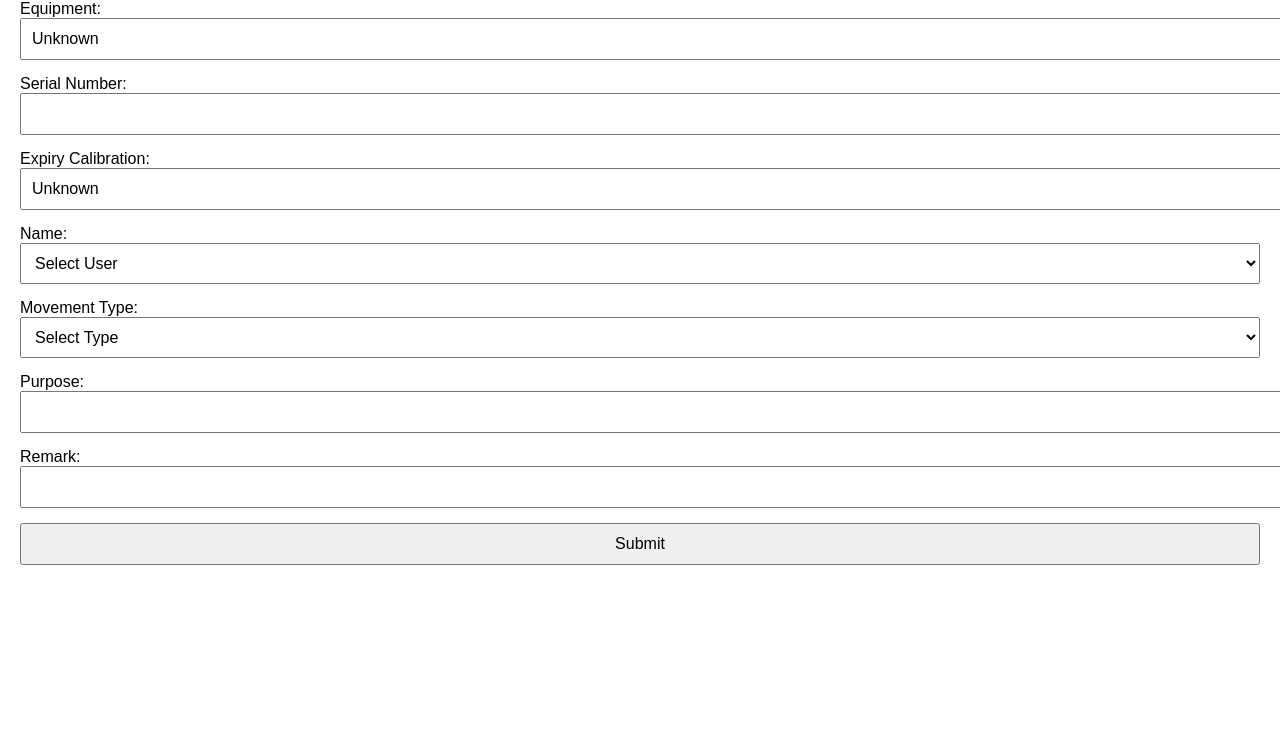
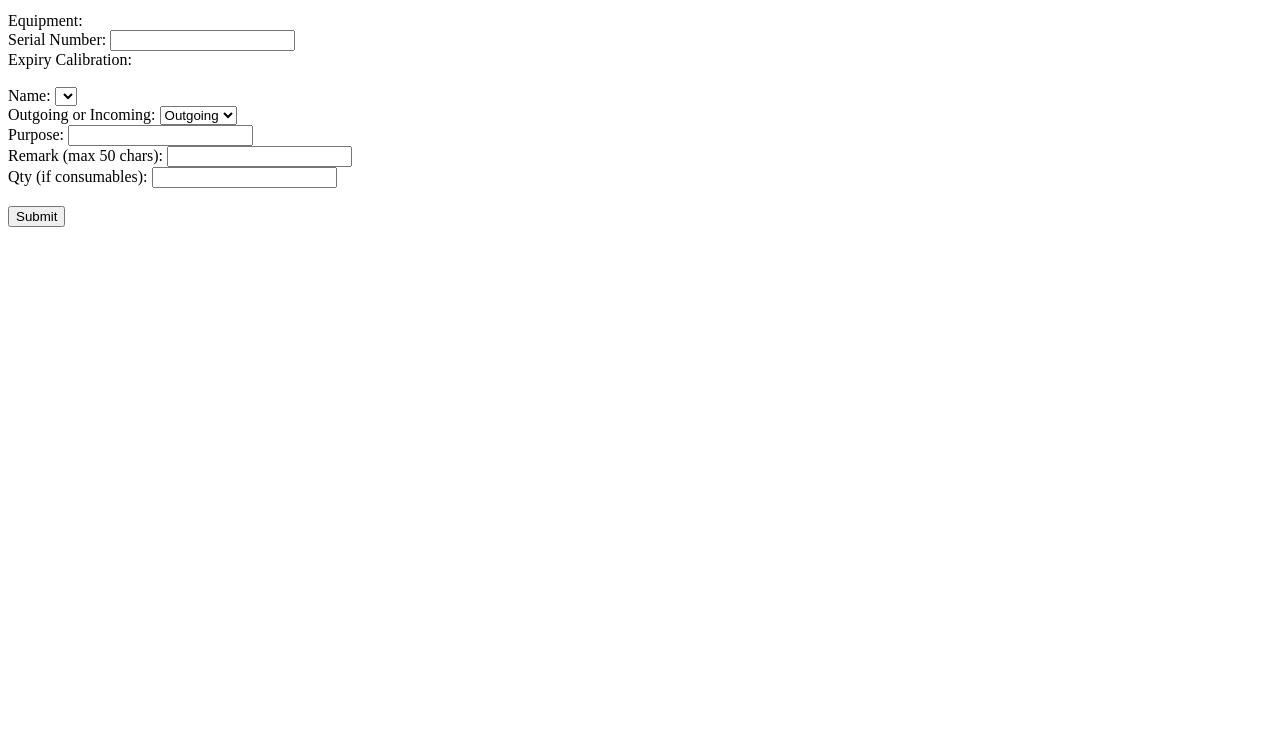
Before and after one commit to TAKLUKJAGAT/Sangkar, a plain HTML site: page index.html in a window 1280 px wide. Shown: the part 68-800 px from the top of the page. Drawn offline with Linux system fonts and the light colour scheme.

Commit message:
Add files via upload

```diff
--- a/index.html
+++ b/index.html
@@ -2,163 +2,49 @@
 <html lang="en">
 <head>
   <meta charset="UTF-8">
-    <meta name="viewport" content="width=device-width, initial-scale=1.0">
-    <title>Equipment Movement Form</title>
-    <style>
-        body {
-            font-family: Arial, sans-serif;
-            margin: 20px;
-            padding: 0;
-        }
-        input, select, textarea, button {
-            width: 100%;
-            margin-bottom: 15px;
-            padding: 10px;
-            font-size: 1rem;
-        }
-        .hidden {
-            display: none;
-        }
-    </style>
+  <title>S@ngkar Equipment Form</title>
 </head>
 <body>
-    <h2>Equipment Movement Form</h2>
-    <form id="movementForm">
-        <label>Equipment:</label>
-        <input type="text" id="equipment" readonly>
+  <h1>Equipment Movement</h1>
 
-        <label>Serial Number:</label>
-        <input type="text" id="serialNumber" readonly>
+  <form id="equipmentForm">
+    <label>Equipment:</label> <span id="equipmentName"></span><br>
+    <label>Serial Number:</label> <input type="text" id="serialNumber" name="SerialNumber" readonly><br>
+    <label>Expiry Calibration:</label> <span id="expiryCal"></span><br><br>
 
-        <label>Expiry Calibration:</label>
-        <input type="text" id="expiryCalibration" readonly>
+    <label for="name">Name:</label>
+    <select id="name" name="Name"></select><br>
 
-        <label>Name:</label>
-        <select id="userName" required>
-            <option value="">Loading users...</option>
-        </select>
-
-        <label>Movement Type:</label>
-        <select id="movementType" required onchange="toggleFields()">
-            <option value="">Select Type</option>
+    <label for="direction">Outgoing or Incoming:</label>
+    <select id="direction" name="OutgoingOrIncoming">
       <option value="Outgoing">Outgoing</option>
       <option value="Incoming">Incoming</option>
-        </select>
+    </select><br>
 
-        <div id="toField" class="hidden">
-            <label>To:</label>
-            <input type="text" id="toLocation">
-        </div>
+    <label for="purpose">Purpose:</label>
+    <input type="text" id="purpose" name="Purpose"><br>
 
-        <div id="fromField" class="hidden">
-            <label>From:</label>
-            <input type="text" id="fromLocation">
-        </div>
+    <label for="remark">Remark (max 50 chars):</label>
+    <input type="text" id="remark" name="Remark" maxlength="50"><br>
 
-        <label>Purpose:</label>
-        <input type="text" id="purpose" required>
-
-        <label>Remark:</label>
-        <input type="text" id="remark" maxlength="50">
-
-        <div id="qtyField" class="hidden">
-            <label>Quantity (if consumable):</label>
-            <input type="number" id="qty" min="1">
-        </div>
+    <label for="qty">Qty (if consumables):</label>
+    <input type="number" id="qty" name="Qty"><br><br>
 
     <button type="submit">Submit</button>
   </form>
 
   <script>
-        let equipmentData = [];
+    // Get serial number from URL
+    const urlParams = new URLSearchParams(window.location.search);
+    const serialNumber = urlParams.get('serial');
+    document.getElementById("serialNumber").value = serialNumber;
 
-        // Fetch equipment data
-        fetch('equipment_lookup.json')
-            .then(response => response.json())
+    // Load equipment_lookup.json
+    fetch("equipment_lookup.json")
+      .then(res => res.json())
       .then(data => {
-                equipmentData = data;
-                populateFields();
-            });
-
-        // Fetch user list
-        fetch('user_list.json')
-            .then(response => response.json())
-            .then(users => {
-                const userSelect = document.getElementById('userName');
-                userSelect.innerHTML = '<option value="">Select User</option>';
-                users.forEach(user => {
-                    const option = document.createElement('option');
-                    option.value = user;
-                    option.textContent = user;
-                    userSelect.appendChild(option);
-                });
-            });
-
-        // Get Serial Number from URL and populate fields
-        function populateFields() {
-            const params = new URLSearchParams(window.location.search);
-            const serial = params.get('serial') || '';
-            document.getElementById('serialNumber').value = serial;
-
-            const equipment = equipmentData.find(item => item.Serial_Number === serial);
-if (equipment) {
-    document.getElementById('equipment').value = equipment.Equipment;
-
-    // Convert expiry to readable format
-    const expiryRaw = new Date(equipment.Expired_Calibration);
-    const options = { year: 'numeric', month: 'short', day: '2-digit' };
-    const formattedExpiry = expiryRaw.toLocaleDateString(undefined, options);
-
-    document.getElementById('expiryCalibration').value = formattedExpiry;
+        if (data[serialNumber]) {
+          document.getElementById("equipmentName").textContent = data[serialNumber].Equipment;
+          document.getElementById("expiryCal").textContent = data[serialNumber].ExpiryCalibration;
         } else {
-    document.getElementById('equipment').value = 'Unknown';
-    document.getElementById('expiryCalibration').value = 'Unknown';
-}
-
-        }
-
-        function toggleFields() {
-            const movementType = document.getElementById('movementType').value;
-            document.getElementById('toField').classList.toggle('hidden', movementType !== 'Outgoing');
-            document.getElementById('fromField').classList.toggle('hidden', movementType !== 'Incoming');
-        }
-
-        document.getElementById('movementForm').addEventListener('submit', function(e) {
-    e.preventDefault();
-
-    const formData = {
-        serialNumber: document.getElementById('serialNumber').value,
-        equipment: document.getElementById('equipment').value,
-        expiryCalibration: document.getElementById('expiryCalibration').value,
-        userName: document.getElementById('userName').value,
-        movementType: document.getElementById('movementType').value,
-        toLocation: document.getElementById('toLocation').value,
-        fromLocation: document.getElementById('fromLocation').value,
-        purpose: document.getElementById('purpose').value,
-        remark: document.getElementById('remark').value,
-        qty: document.getElementById('qty').value
-    };
-
-    fetch('https://script.google.com/macros/s/AKfycbxzuf7oyQDCzynHeOt2-yaO2aBA4x8OthiKNiWj5c9124-ETqPm8g-pnXcEPVAxTmI9sQ/exec', {
-  	method: 'POST',
-  	mode: 'no-cors', // <- This MUST be here!
-  	headers: {
-    	'Content-Type': 'application/json'
- 	 },
- 	 body: JSON.stringify(formData)
-	})
-	.then(() => {
-  alert("✅ Submission sent!");
-  window.location.reload();
-})
-.catch(error => {
-  console.error('Error:', error);
-  alert("❌ Submission may not be saved. Check Google Sheet.");
-});
-
-
-});
-
-    </script>
-</body>
-</html>
+          document.getElementById("equipmentName").textContent = "Unknown";
```
Lines whose indentation alone changed are shown as unchanged.
